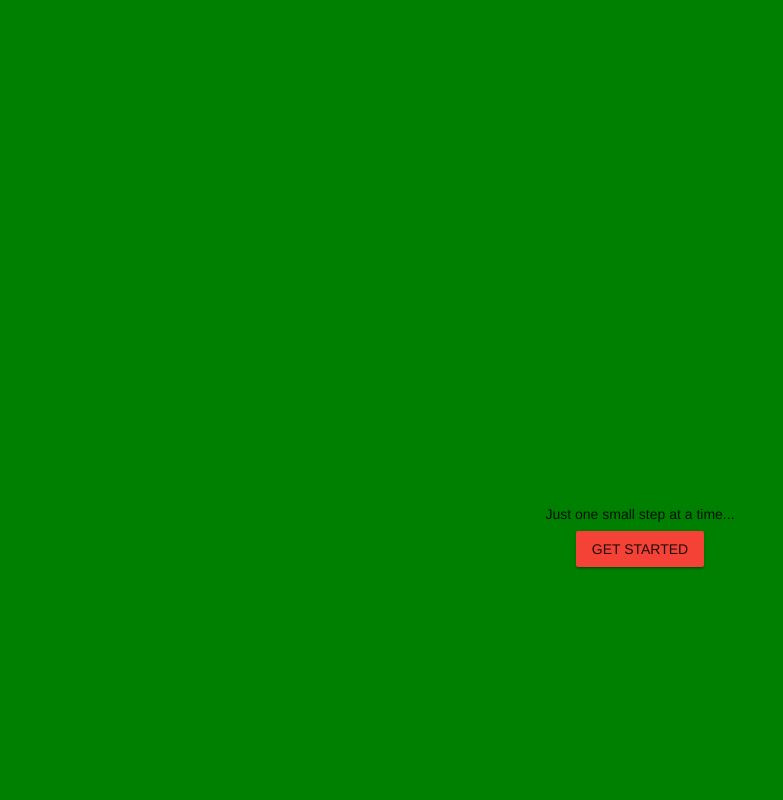
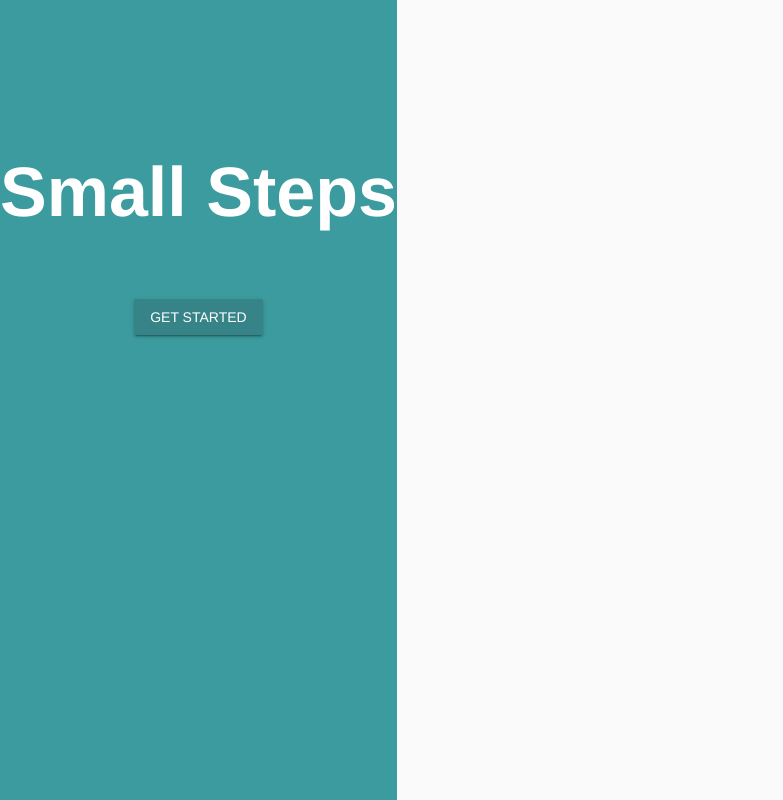
Before and after one commit to Hazzamanic/small-steps, a Vue app: page / in a window 1280 px wide. Shown: the whole page, without its empty margins (0-783 px from the left). Built offline with nearby package versions, Linux system fonts and the light colour scheme; what vue-native-notification would draw is missing.

Commit message:
improve welcome screen

```diff
--- a/src/App.vue
+++ b/src/App.vue
@@ -1,8 +1,8 @@
 <template>
   <v-app id="app">
       <Map v-if="page === 'map'" />
+      <WelcomeScreen v-if="page === 'welcome'" />
     <v-container fluid>
-      <WelcomeScreen v-if="page === 'welcome'" />
       <GoalList v-if="page === 'goals'"/>
       <CategoriesList v-if="page === 'categories'"/>
       <GoalPicker v-if="page === 'picker'"/>
--- a/src/components/Journey.vue
+++ b/src/components/Journey.vue
@@ -79,4 +79,8 @@ function addNewFootprints(count) {
   $("#foot-cont img").removeClass("added");
   printFoot(count, true);
 }
+
+export default {
+  name: 'journey'
+}
 </script>
--- a/src/components/WelcomeScreen.vue
+++ b/src/components/WelcomeScreen.vue
@@ -1,45 +1,64 @@
 <template>
   <div class="welcome-screen">
-    <v-container>
-      <div class="slider"></div>
+    <div class="container">
+      <div class="slider">
+
+      </div>
       <div class="welcome-cta">
-        Just one small step at a time...
-        <div>
-          <v-btn @click="start" color="red">Get Started</v-btn>
+        <h1 class="text-xs-center">Small Steps</h1>
+        <div class="button-cont pt-5">
+          <v-btn @click="start" light color="rgb(54, 132, 135)" style="color: white">Get Started</v-btn>
         </div>
       </div>
-    </v-container>
+    </div>
   </div>
 </template>
 
 <script>
-import store from '../State';
+import store from "../State";
 
 export default {
   name: "WelcomeScreen",
   methods: {
-      start() {
-          store.setPage('categories')
-      }
+    start() {
+      store.setPage("categories");
+    }
   }
 };
 </script>
 
 <style>
 .welcome-screen {
+  height: 100vh;
+  background-color: #3b9b9e;
+  color: white;
   position: absolute;
+  left: 0;
   top: 0;
-  left: 0;
-  width: 100vw;
-  height: 100vh;
-  background-color: green;
+}
+.welcome-cta {
+  padding-top: 20px;
+  text-align: center;
 }
 
-.slider {
-  height: 60vh;
+.welcome-screen .container {
+  max-width: 100vw;
+  margin: 0;
+  padding: 0;
 }
 
-.welcome-cta {
-  text-align: center;
+.welcome-screen button.v-btn.theme--light.red {
+  margin-top: 30px;
+}
+
+.welcome-screen h1.text-xs-center {
+  padding-top: 15vh;
+  font-size: 5em;
+  color: white;
+}
+
+.container {
+  padding: 0;
+  margin: 0;
 }
 </style>
```
